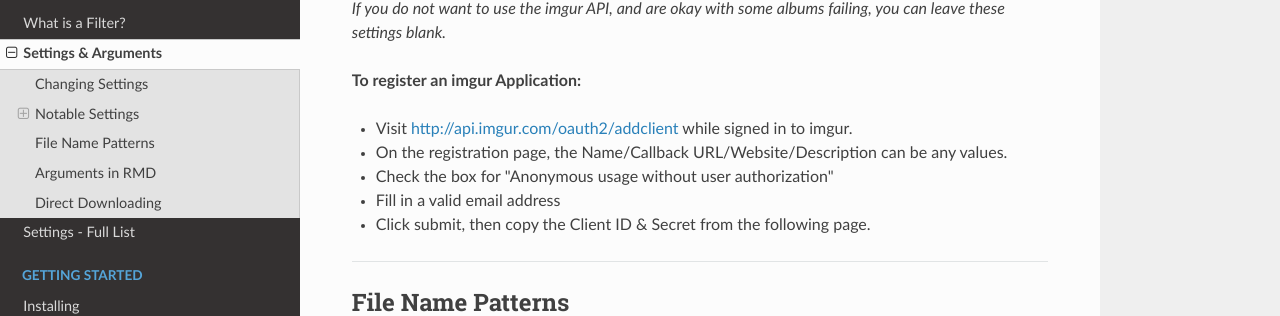
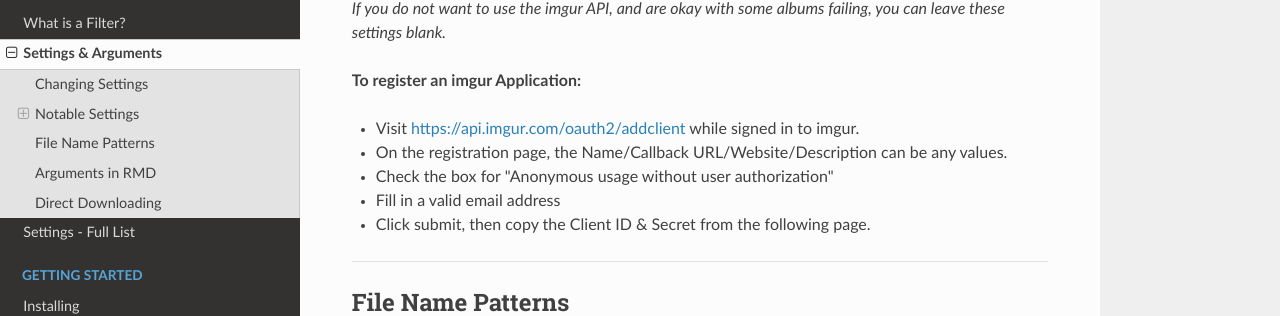
Before and after one commit to shadowmoose/RedditDownloader, an MkDocs documentation site: the page built from docs/Advanced_Usage/Settings.md, in a window 1280 px wide and 900 px high, scrolled down 1737 px. Shown: the part 139-455 px from the top of the window. Built offline with MkDocs 1.6.1, drawn with Linux system fonts in a browser that asks for light colours; nearby versions of some CDN libraries; some of the changed lines change nothing that is shown.

Commit message:
Fix imgur application links in documentation.

```diff
--- a/docs/Advanced_Usage/Settings.md
+++ b/docs/Advanced_Usage/Settings.md
@@ -51,7 +51,7 @@
 Some imgur albums, however, are hidden from the public view.
 
 In order to support hidden/private albums or galleries,
-you'll need to [register an imgur application](http://api.imgur.com/oauth2/addclient) and provide the ID & Secret to RMD.
+you'll need to [register an imgur application](https://api.imgur.com/oauth2/addclient) and provide the ID & Secret to RMD.
 
 [The imgur API has limits.](https://api.imgur.com/#limits)
 RMD will try as hard as it can to avoid using the API,
@@ -62,7 +62,7 @@
 
 **To register an imgur Application:**
 
-+ Visit [http://api.imgur.com/oauth2/addclient](http://api.imgur.com/oauth2/addclient) while signed in to imgur.
++ Visit [https://api.imgur.com/oauth2/addclient](http://api.imgur.com/oauth2/addclient) while signed in to imgur.
 + On the registration page, the Name/Callback URL/Website/Description can be any values.
 + Check the box for "Anonymous usage without user authorization"
 + Fill in a valid email address
```
